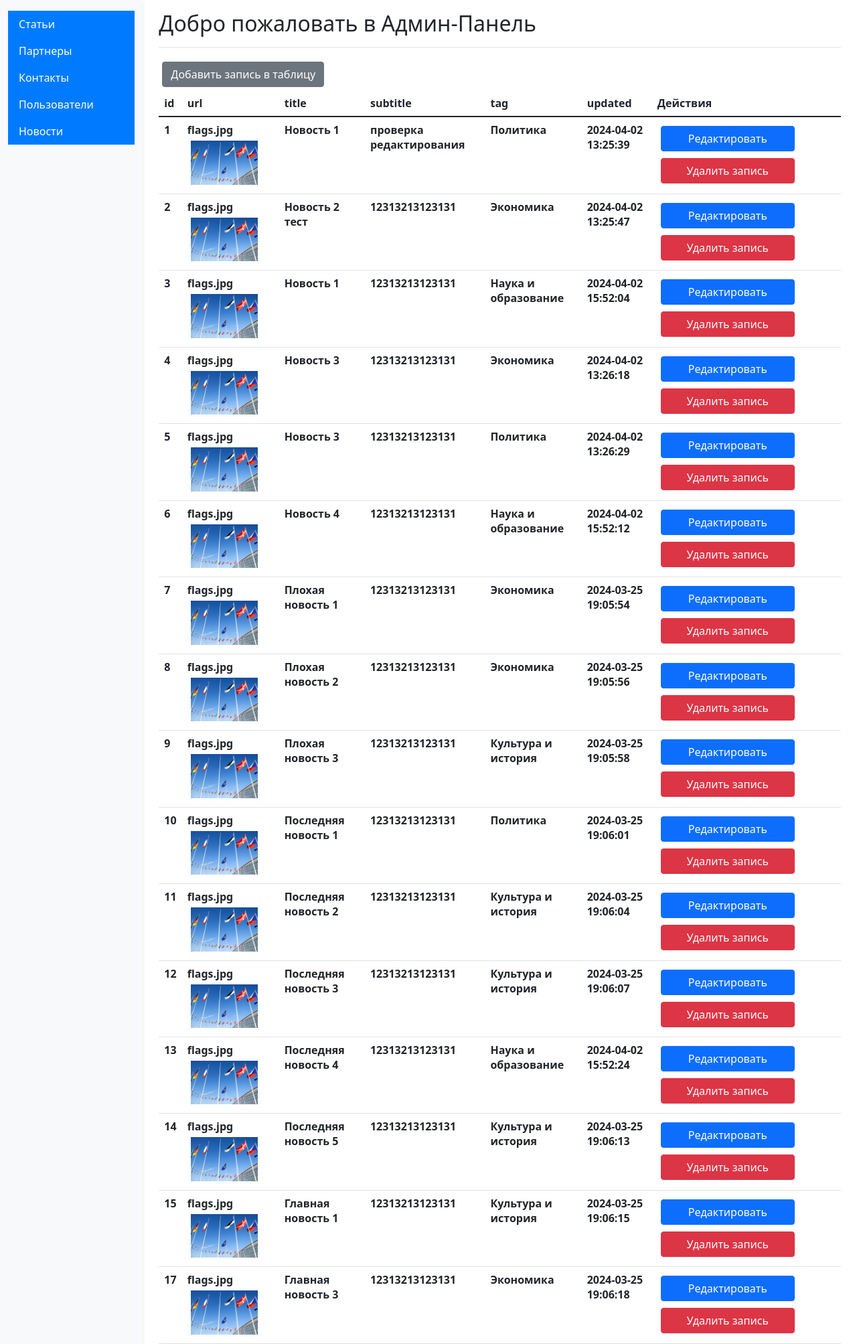
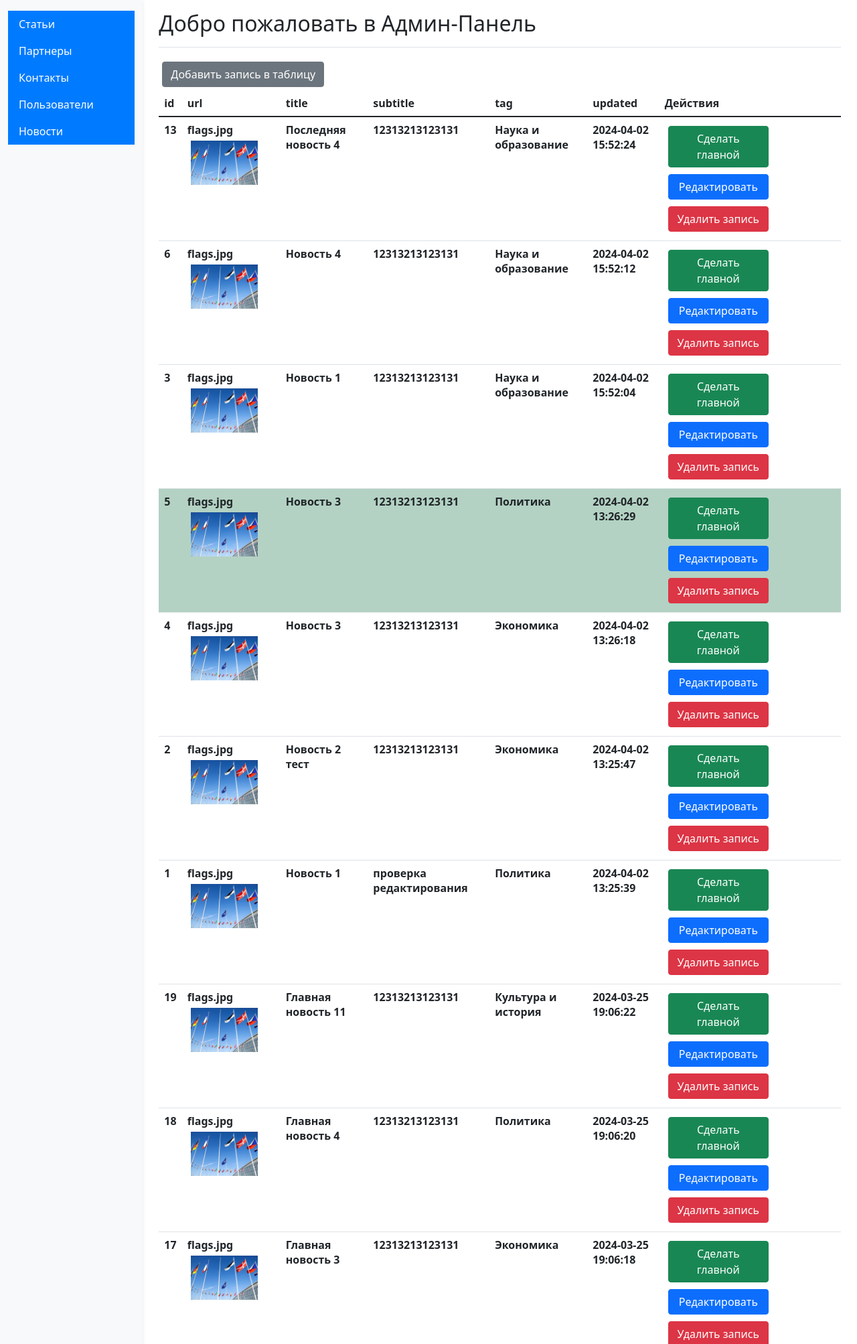
Before and after one commit to nsstnc/AllRussia-backend, a Flask app: page /admin_panel/ in a window 1280 px wide. Shown: the part 64-2071 px from the top of the page at 67% size. Run offline with Flask 3, Linux system fonts and the light colour scheme; a user stored in the database is signed in; lists and menus that the app fills with data are empty.

Commit message:
Added functionality for changing main news from admin panel Added DB table for main news Configured AJAX for changing main news

```diff
--- a/backend/app.py
+++ b/backend/app.py
@@ -97,10 +97,17 @@ def admin_panel(table):
         return redirect(url_for('admin_login'))
     # названия колонок таблицы в базе данных
     columns = list(map(lambda x: x[0], database.cursor.execute('SELECT * FROM "{}"'.format(table)).description))
-    data = database.select_all('SELECT * FROM "{}"'.format(table))
+    if table == "news":
+        data = database.select_all('SELECT * FROM "{}" ORDER BY updated DESC'.format(table))
+        main_news = dict(database.select_one(f'SELECT id FROM main_news'))['id']
+        # Загрузка и отображение админ-панели
+        return render_template('admin_panel.html', tables=table_names, table=table, columns=columns, data=data,
+                               main_news=main_news)
+    else:
+        data = database.select_all('SELECT * FROM "{}"'.format(table))
+        # Загрузка и отображение админ-панели
+        return render_template('admin_panel.html', tables=table_names, table=table, columns=columns, data=data)
 
-    # Загрузка и отображение админ-панели
-    return render_template('admin_panel.html', tables=table_names, table=table, columns=columns, data=data)
 
 
 # маршрут выхода из админ-панели
@@ -195,6 +202,15 @@ def add_record(table):
         return render_template('add_record.html', table=table, columns=columns)
 
 
+@app.route('/admin_panel/make_main/<int:id>', methods=['GET'])
+def make_main(id):
+    if request.method == 'GET':
+        database.execute(f'UPDATE main_news SET id={id}')
+        return redirect(url_for('admin_panel', table="news"))
+
+
+
+
 # загрузка файла из директории файлов
 @app.route('/uploads/<filename>')
 def send_file(filename):
--- a/backend/templates/admin_panel.html
+++ b/backend/templates/admin_panel.html
@@ -6,19 +6,24 @@
     .btn{
         margin: 5px;
     }
-    .btn-danger, .btn-primary{
-        width: 200px;
+    .btn-danger, .btn-primary, .btn-success{
+        width: 150px;
+    }
+    .main_news{
+        background: #B3D2C3;
     }
 </style>
+
 
 
 {% extends 'base.html' %}
 {% block content %}
 <a href="{{ url_for('add_record', table=table) }}" class="btn btn-secondary">Добавить запись в таблицу</a>
+    <div class="table-container">
         <table class="table">
             <thead>
             <tr>
-        {% for column in columns%}
+                {% for column in columns %}
                 <th scope="col">{{column}}</th>
                 {% endfor %}
                 <th scope="col">Действия</th>
@@ -26,7 +31,8 @@
             </thead>
             <tbody>
             {% for item in data %}
-    <tr>
+                {% if main_news == item.id %}
+                    <tr class="main_news">
                         {% for cell in item %}
                         <th>{{cell}}
                             {% if cell == item.url %}
@@ -34,7 +40,13 @@
                             {% endif %}
                         </th>
                         {% endfor %}
+
+
                         <th>
+                            {% if table == "news" %}
+                                <button class="btn btn-success make-main" value="{{ item.id }}">Сделать главной</button>
+
+                            {% endif %}
                             <a href="{{ url_for('edit', table=table, id=item.id) }}" class="btn btn-primary">Редактировать</a>
                             <button type="button" class="btn btn-danger" data-bs-toggle="modal"
                                     data-bs-target="#exampleModal" data-bs-id="{{item.id}}" data-bs-table-name="{{table}}">Удалить запись
@@ -62,9 +74,82 @@
 
                     </tr>
 
+
+                {% else %}
+
+
+                    <tr>
+                        {% for cell in item %}
+                        <th>{{cell}}
+                            {% if cell == item.url %}
+                            <img class="table-preview" src="{{ url_for('send_file', filename=cell) }}" alt="No image">
+                            {% endif %}
+                        </th>
+                        {% endfor %}
+
+
+                        <th>
+                            {% if table == "news" %}
+                                <button class="btn btn-success make-main" value="{{ item.id }}">Сделать главной</button>
+                            {% endif %}
+                            <a href="{{ url_for('edit', table=table, id=item.id) }}" class="btn btn-primary">Редактировать</a>
+                            <button type="button" class="btn btn-danger" data-bs-toggle="modal"
+                                    data-bs-target="#exampleModal" data-bs-id="{{item.id}}" data-bs-table-name="{{table}}">Удалить запись
+                            </button>
+
+                            <div class="modal fade" id="exampleModal" tabindex="-1" aria-hidden="true">
+                                <div class="modal-dialog">
+                                    <div class="modal-content">
+                                        <div class="modal-header">
+                                            <h5 class="modal-title">Удаление записи</h5>
+                                            <button type="button" class="btn-close" data-bs-dismiss="modal"
+                                                    aria-label="Закрыть"></button>
+                                        </div>
+                                        <div class="modal-body">
+                                            <p>Вы уверены, что хотите удалить запись?</p>
+                                        </div>
+                                        <div class="modal-footer">
+                                            <button type="button" class="btn btn-secondary" data-bs-dismiss="modal">Нет</button>
+                                            <a href="" type="button" class="delete-path btn btn-danger">Да</a>
+                                        </div>
+                                    </div>
+                                </div>
+                            </div>
+                        </th>
+
+                    </tr>
+
+                {% endif %}
+
+
             {% endfor %}
 
             <script>
+                 $(document).ready(function() {
+                    $('.make-main').click(function() {
+
+                        var id = $(this).val();
+                        {#console.log("/admin_panel/make_main/" + id);#}
+
+                        $.ajax({
+                            method: "GET",
+                            url: "/admin_panel/make_main/" + id,
+                            dataType: "html",
+                            success:
+                            function(data) {
+                                // Создаем временный элемент div, чтобы разместить в нем HTML контент и выполнить поиск
+                                var tempDiv = $('<div>').html(data);
+                                // Ищем таблицу внутри полученного HTML
+                                var table = tempDiv.find('table');
+                                // Теперь вы можете использовать эту таблицу для дальнейшей обработки
+                                console.log(table);
+                                $('.table-container').html(table);
+
+                            }
+                        });
+                    });
+                });
+
                 var exampleModal = document.getElementById('exampleModal');
                 exampleModal.addEventListener('show.bs.modal', function (event) {
                     // Кнопка, запускающая модальное окно
@@ -84,5 +169,9 @@
 
             </tbody>
         </table>
+    </div>
+
+
+
 
 {% endblock %}
--- a/backend/templates/base.html
+++ b/backend/templates/base.html
@@ -1,6 +1,7 @@
 <!DOCTYPE html>
 <html lang="en">
 <head>
+    <script src="https://ajax.googleapis.com/ajax/libs/jquery/3.5.1/jquery.min.js"></script>
     <meta charset="UTF-8">
     <meta name="viewport" content="width=device-width, initial-scale=1.0">
     <title>Админ-Панель</title>
@@ -80,5 +81,6 @@
 
 <!-- Bootstrap JS -->
 <script src="https://cdn.jsdelivr.net/npm/bootstrap@5.1.3/dist/js/bootstrap.bundle.min.js"></script>
+
 </body>
 </html>
```
Also changed, not shown: backend/database.db. Lines whose indentation alone changed are shown as unchanged.
